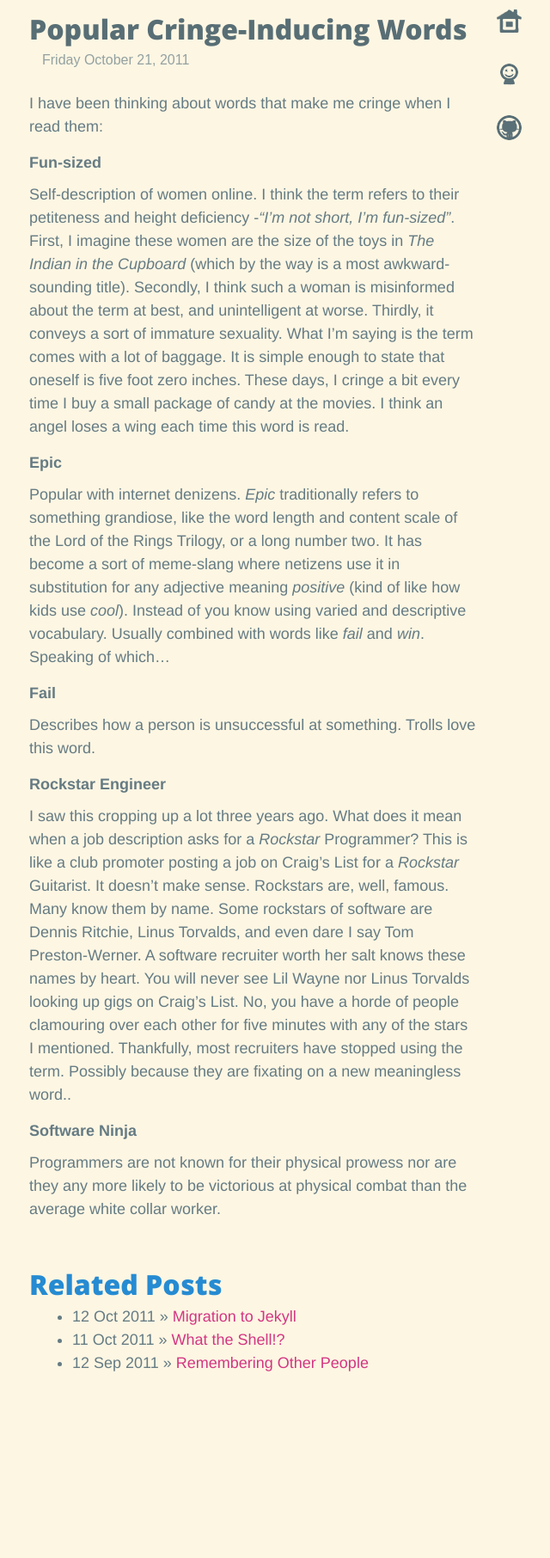
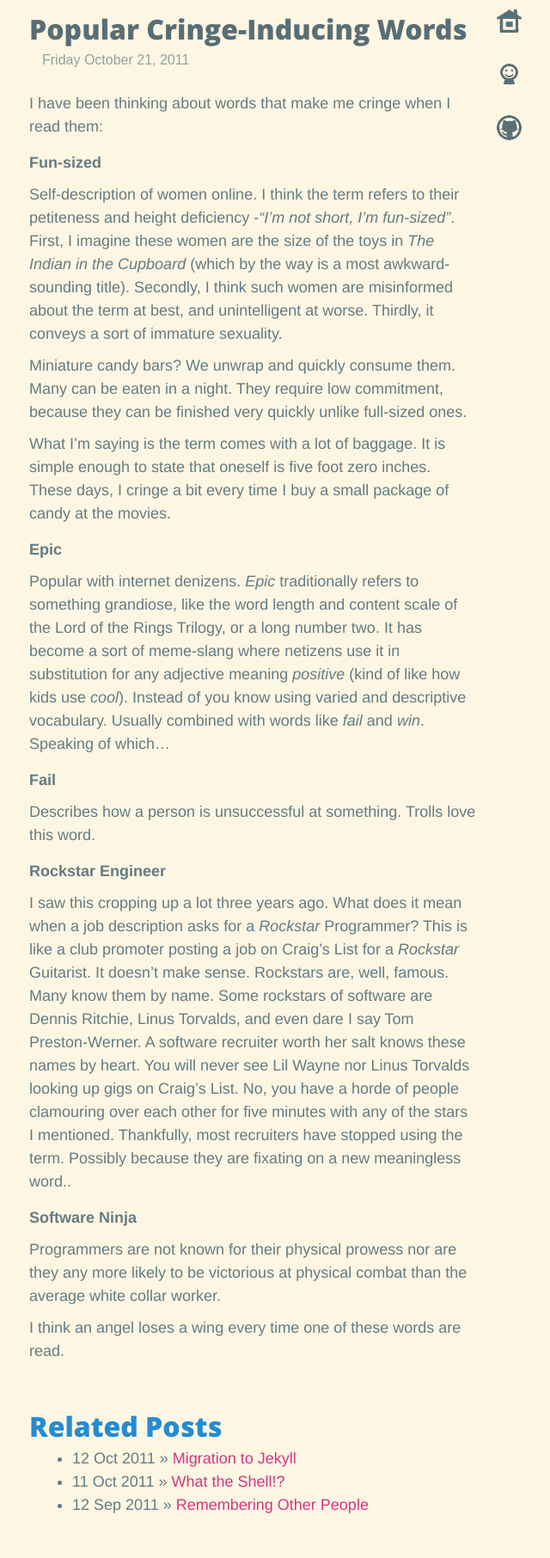
Before and after one commit to dangduc/dangduc.github.com, a Jekyll site: the page built from _posts/2011-10-21-popular-cringe-inducing-words.md, in a window 1280 px wide. Shown: the whole page at 86% size, without its empty margins (296-936 px from the left). Built offline with Jekyll 4.4.1, drawn with Linux system fonts in a browser that asks for light colours; some web fonts are replaced; Markdown is read by kramdown in place of the engine named in the settings; before the commit the page ends 1647 px from its top, so only the background shows below that.

Commit message:
made the point clearer about why f-sized (I cannot force myself to spell out the whole word) is stupid

```diff
--- a/_posts/2011-10-21-popular-cringe-inducing-words.md
+++ b/_posts/2011-10-21-popular-cringe-inducing-words.md
@@ -7,7 +7,11 @@
 
 ### Fun-sized
 
-Self-description of women online. I think the term refers to their petiteness and height deficiency  -*"I'm not short, I'm fun-sized"*. First, I imagine these women are the size of the toys in *The Indian in the Cupboard* (which by the way is a most awkward-sounding title). Secondly, I think such a woman is misinformed about the term at best, and unintelligent at worse. Thirdly, it conveys a sort of immature sexuality. What I'm saying is the term comes with a lot of baggage. It is simple enough to state that oneself is five foot zero inches. These days, I cringe a bit every time I buy a small package of candy at the movies. I think an angel loses a wing each time this word is read.
+Self-description of women online. I think the term refers to their petiteness and height deficiency  -*"I'm not short, I'm fun-sized"*. First, I imagine these women are the size of the toys in *The Indian in the Cupboard* (which by the way is a most awkward-sounding title). Secondly, I think such women are misinformed about the term at best, and unintelligent at worse. Thirdly, it conveys a sort of immature sexuality.
+
+Miniature candy bars? We unwrap and quickly consume them. Many can be eaten in a night. They require low commitment, because they can be finished very quickly unlike full-sized ones.
+
+What I'm saying is the term comes with a lot of baggage. It is simple enough to state that oneself is five foot zero inches. These days, I cringe a bit every time I buy a small package of candy at the movies.
 
 ### Epic
 
@@ -24,3 +28,5 @@
 ### Software Ninja
 
 Programmers are not known for their physical prowess nor are they any more likely to be victorious at physical combat than the average white collar worker.
+
+I think an angel loses a wing every time one of these words are read.
```
